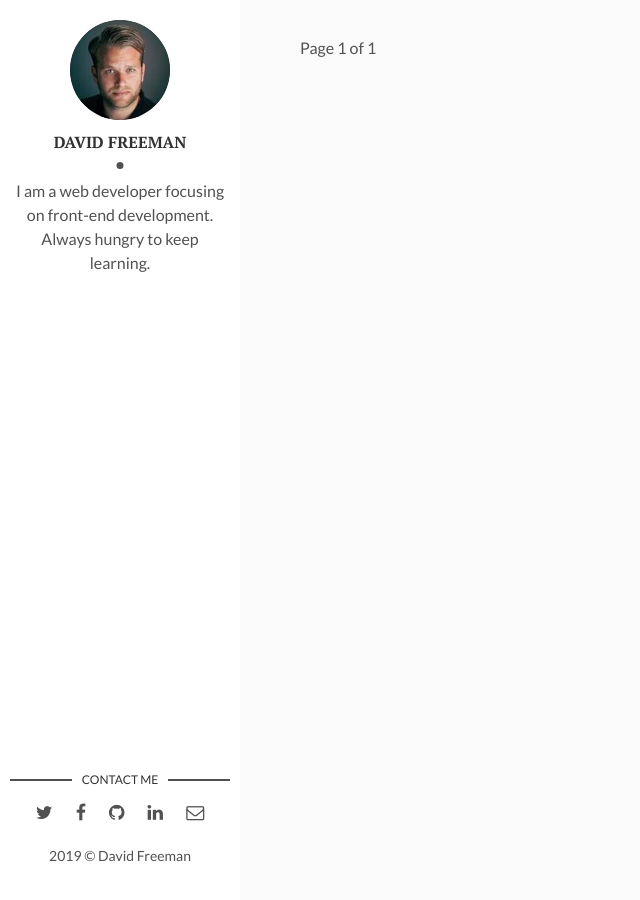
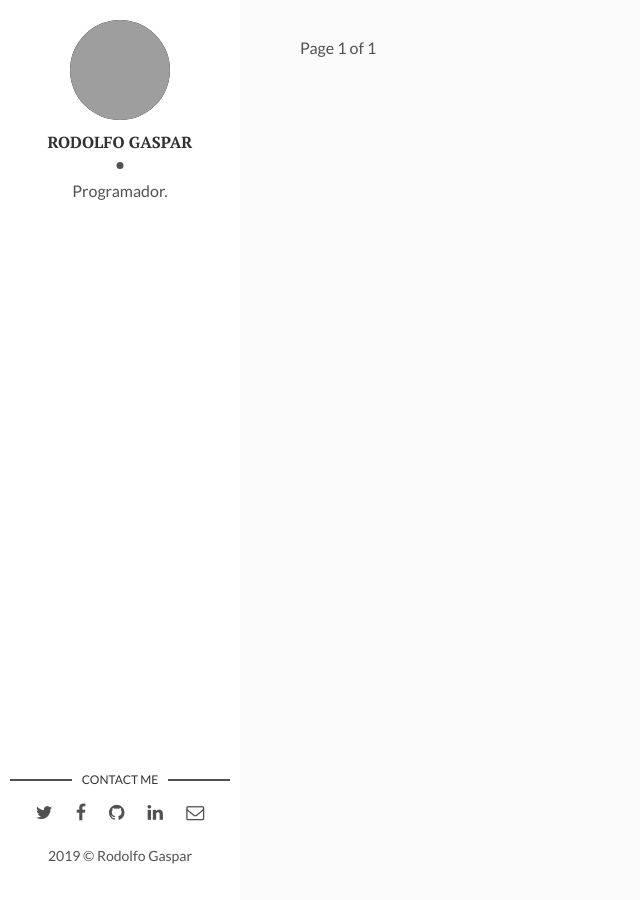
Before and after one commit to RodolfoGaspar/devsontable, a Jekyll site: the page built from index.html, in a window 1280 px wide. Shown: the whole page, without its empty margins (0-640 px from the left). Built offline with Jekyll 4.4.1, drawn with Linux system fonts in a browser that asks for light colours; the list of posts is cut into pages by our own code; grey boxes are pictures that could not be loaded.

Commit message:
alterado readme e config

```diff
--- a/_config.yml
+++ b/_config.yml
@@ -1,20 +1,18 @@
-title: Hello, world! I'm David Freeman
+title: Hello, world! Eu sou Rodolfo Gaspar
 description: > # this means to ignore newlines until "baseurl:"
-  Write an awesome description for your new site here. You can edit this
-  line in _config.yml. It will appear in your document head meta (for
-  Google search results) and in your feed.xml site description.
+  descrição
 permalink: ':title/'
 baseurl: "/flexible-jekyll" # the subpath of your site, e.g. /blog
 url: "" # the base hostname & protocol for your site, e.g. http://example.com
 site-twitter: #if your site has a twitter account, enter it here
 
 # Author Settings
-author: David Freeman # add your name
-author-img: david-freeman.jpg # add your photo
-about-author: I am a web developer focusing on front-end development. Always hungry to keep learning. # add description
+author: Rodolfo Gaspar # add your name
+author-img:  # add your photo
+about-author: Programador. # add description
 social-twitter: # add your Twitter handle
 social-facebook: # add your Facebook handle
-social-github: artemsheludko # add your Github handle
+social-github: rodolfogaspar # add your Github handle
 social-linkedin: # add your Linkedin handle
 social-email: # add your Email address
 
```
Also changed, not shown: README.md.
